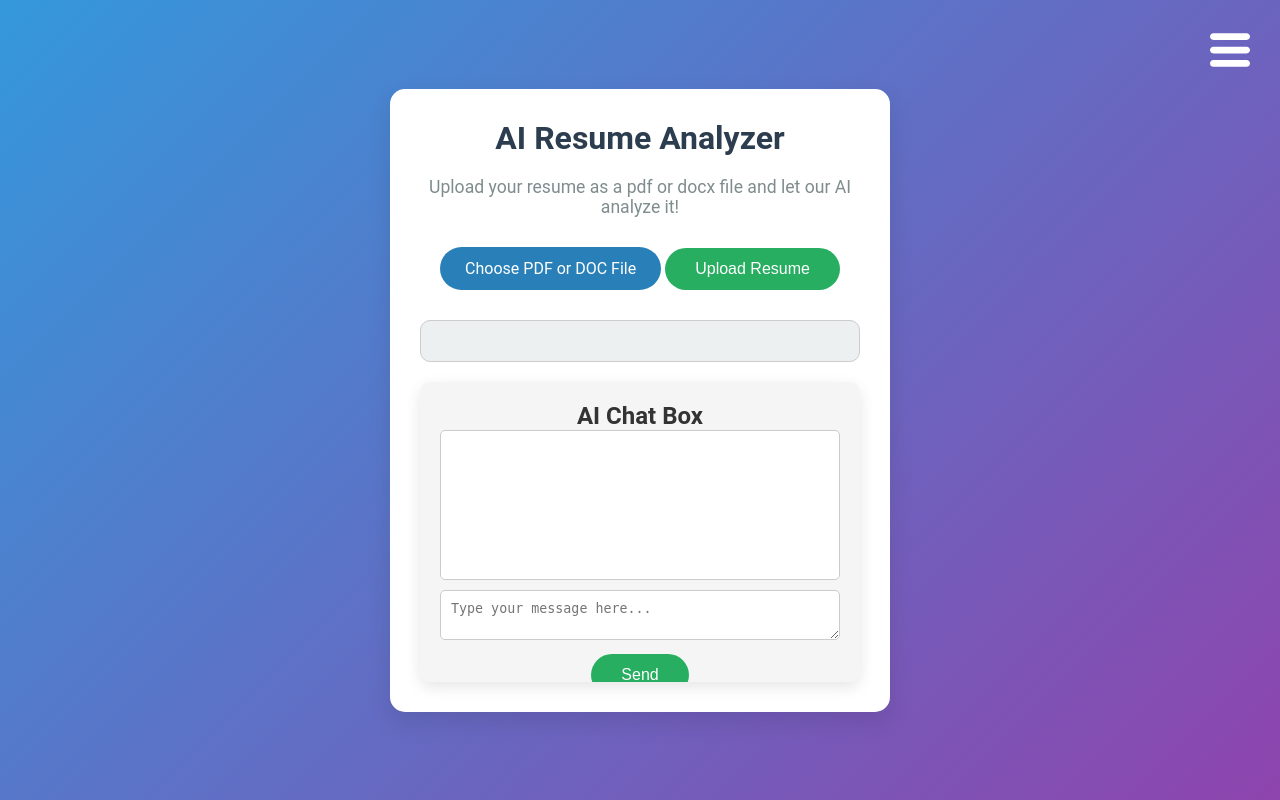
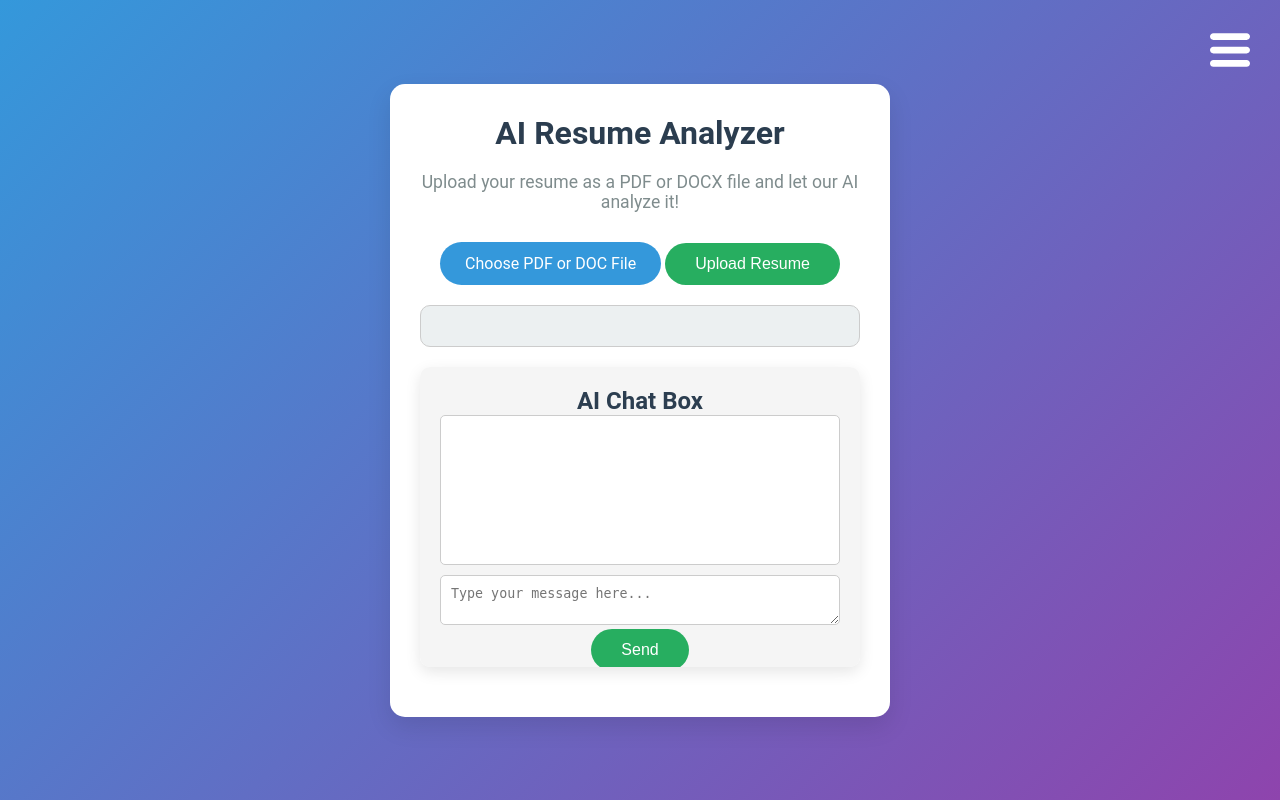
Before and after one commit to saJuarez/Capstone-Project, a Flask app: page / in a window 1280 px wide. Run offline with Flask 3, Linux system fonts and the light colour scheme.

Commit message:
Updated Buttons

```diff
--- a/static/styles.css
+++ b/static/styles.css
@@ -1,3 +1,15 @@
+/* Paintbrush */
+:root {
+    --primary-color: #3498db;
+    --secondary-color: #8e44ad;
+    --tertiary-color: #27ae60;
+    --quaternary-color: #e74c3c;
+    --light-gray: #ecf0f1;
+    --dark-gray: #2c3e50;
+    --text-color: rgb(43, 61, 79);
+    --font-family: 'Roboto', sans-serif;
+}
+
 /* Generic Selectors */
 * {
     margin: 0;
@@ -6,23 +18,31 @@
 }
 
 body {
-    font-family: 'Roboto', sans-serif;
-    background: linear-gradient(135deg, #3498db, #8e44ad);
+    font-family: var(--font-family);
+    background: linear-gradient(135deg, var(--primary-color), var(--secondary-color));
     display: flex;
     justify-content: center;
     align-items: center;
     height: 100vh;
-    color: #333;
+    color: var(--dark-gray);
     overflow: auto;
 }
 
 /* Utility Classes for Spacing */
-.mb-20 { margin-bottom: 20px; }
-.mb-30 { margin-bottom: 30px; }
-.pb-30 { padding-bottom: 30px; }
+.mb-20, h1, #analysis-result, .chat-box {
+    margin-bottom: 20px;
+}
+
+.mb-30, p {
+    margin-bottom: 30px;
+}
+
+.pb-30 {
+    padding-bottom: 30px;
+}
 
 /* Container Styles */
-.main-container {
+.main-container, .modal-content {
     background-color: white;
     padding: 30px;
     border-radius: 15px;
@@ -122,79 +150,84 @@ p {
     top: 10px;
     right: 25px;
     font-size: 36px;
-    color: rgb(43, 61, 79);
+    color: var(--text-color);
     cursor: pointer;
-}
-
-/* Logout Option */
-.logout-option {
-    position: absolute;
-    bottom: 20px;
-    left: 20px;
-    text-decoration: none;
-    font-size: 1rem;
-    color: #2c3e50;
-    display: flex;
-    align-items: center;
-    gap: 10px;
-    transition: color 0.3s ease;
-}
-
-.logout-option:hover {
-    color: #8e44ad;
-}
-
-#logout-icon {
-    width: 20px;
-    height: 20px;
-    fill: currentColor;
 }
 
 /* File Upload Styles */
 .upload-label {
     display: inline-block;
     padding: 12px 25px;
-    background-color: #2980b9;
+    background-color: var(--primary-color);
     color: white;
     border-radius: 50px;
     font-size: 1rem;
     cursor: pointer;
     transition: background-color 0.3s ease;
+    margin-bottom: 10px;
 }
 
 .upload-label:hover {
-    background-color: #3498db;
+    background-color: darken(var(--primary-color), 10%);
+    margin-bottom: 20px;
 }
 
 input[type="file"] {
     display: none;
 }
 
-/* Button Styles */
-button, #login-modal button, #send-chat {
+/* General Button Styles */
+.button {
     padding: 12px 30px;
-    background-color: #27ae60;
     color: white;
     border: none;
     border-radius: 50px;
     cursor: pointer;
     font-size: 1rem;
-    transition: background-color 0.3s ease, box-shadow 0.3s ease;
+    transition: background-color 0.3s ease, box-shadow 0.3s ease, color 0.3s ease;
 }
 
-button:hover, #login-modal button:hover, #send-chat:hover {
-    background-color: #2ecc71;
+.button:hover {
+    color: #333;
+    box-shadow: 0 4px 15px rgba(52, 152, 219, 0.3);
+}
+
+/* Specific Button Variants */
+#login-form #login-button, #upload-resume-button {
+    background-color: var(--tertiary-color);
+}
+
+#sign-up-button {
+    background-color: var(--primary-color);
+}
+
+#send-button {
+    background-color: var(--tertiary-color);
+}
+
+#login-form #login-button:hover, #upload-resume-button:hover {
+    background-color: lighten(var(--tertiary-color), 10%);
     box-shadow: 0 4px 15px rgba(46, 204, 113, 0.3);
+}
+
+#sign-up-button:hover {
+    background-color: darken(var(--primary-color), 10%);
+    box-shadow: 0 4px 15px rgba(52, 152, 219, 0.3);
+}
+
+#send-button:hover {
+    background-color: lighten(var(--quaternary-color), 10%);
+    box-shadow: 0 4px 15px rgba(231, 76, 60, 0.3);
 }
 
 /* Analysis Result */
 #analysis-result {
-    margin-top: 30px;
     padding: 20px;
-    background-color: #ecf0f1;
+    background-color: var(--light-gray);
     border-radius: 10px;
+    margin-top: 10px;
     border: 1px solid #ccc;
-    color: #2c3e50;
+    color: var(--dark-gray);
     font-size: 1rem;
 }
 
@@ -217,7 +250,6 @@ button:hover, #login-modal button:hover, #send-chat:hover {
 
 /* Chat Box Styles */
 .chat-box {
-    margin-top: 20px;
     background-color: #f5f5f5;
     border-radius: 10px;
     padding: 20px;
--- a/templates/index.html
+++ b/templates/index.html
@@ -8,87 +8,90 @@
 </head>
 <body>
     <!-- Side Menu -->
-    <div id="sidebar-icon">
+    <div id="sidebar-icon" aria-label="Open side menu">
         <img src="../static/images/icons/sidebar-icon.svg" alt="Hamburger Menu Icon" width="40" height="40">
     </div>
 
-    <div id="side-menu" class="side-menu">
-        <a href="#" class="close-menu">&times;</a>
+    <nav id="side-menu" class="side-menu" aria-label="Sidebar navigation">
+        <button class="close-menu" aria-label="Close side menu">&times;</button>
         <ul>
             <li>
                 <a href="#">
-                    <img src="../static/images/icons/suitcase-icon.svg" alt="Suitcase Icon" width="24" height="24">
+                    <img src="../static/images/icons/suitcase-icon.svg" alt="Jobs icon" width="24" height="24">
                     Jobs
                 </a>
             </li>
             <li>
                 <a href="#">
-                    <img src="../static/images/icons/history-icon.svg" alt="History Icon" width="24" height="24">
+                    <img src="../static/images/icons/history-icon.svg" alt="Rating history icon" width="24" height="24">
                     Rating History
                 </a>
             </li>
             <li>
                 <a href="#">
-                    <img src="../static/images/icons/settings-icon.svg" alt="Settings Icon" width="24" height="24">
+                    <img src="../static/images/icons/settings-icon.svg" alt="Settings icon" width="24" height="24">
                     Settings
                 </a>
             </li>
         </ul>
         <a href="#" id="logout-button" class="logout-option">
-            <img src="../static/images/icons/logout-icon.svg" alt="Logout Icon" width="20" height="20">
+            <img src="../static/images/icons/logout-icon.svg" alt="Logout icon" width="20" height="20">
             Logout
         </a>
-    </div>
+    </nav>
 
     <!-- Login Modal -->
-    <div id="login-modal" class="modal">
+    <div id="login-modal" class="modal" aria-hidden="true">
         <div class="modal-content">
-            <span class="close-modal">&times;</span>
+            <button class="close-modal" aria-label="Close login modal">&times;</button>
             <h2>Log In</h2>
-            <form id="login-form">
+            <form id="login-form" autocomplete="off">
                 <label for="email">Email:</label>
-                <input type="email" id="email" name="email" required><br><br>
+                <input type="email" id="email" name="email" required>
 
                 <label for="password">Password:</label>
-                <input type="password" id="password" name="password" required><br><br>
+                <input type="password" id="password" name="password" required>
 
-                <button type="submit" class="button">Log In</button>
+                <div class="button-container">
+                    <button type="submit" id="login-button" class="button">Log In</button>
+                    <button type="button" id="sign-up-button" class="button">Sign Up</button>
+                </div>
             </form>
         </div>
     </div>
 
-    <div class="main-container">
+    <!-- Main Content -->
+    <main class="main-container">
         <h1>AI Resume Analyzer</h1>
-        <p>Upload your resume as a pdf or docx file and let our AI analyze it!</p>
+        <p>Upload your resume as a PDF or DOCX file and let our AI analyze it!</p>
 
         <form id="resume-form" action="/upload" method="POST" enctype="multipart/form-data">
             <label for="resume-upload" class="upload-label">Choose PDF or DOC File</label>
             <input type="file" id="resume-upload" name="resume" accept=".pdf, .doc, .docx" required>
-            <button type="submit">Upload Resume</button>
+            <button type="submit" id="upload-resume-button" class="button upload-button">Upload Resume</button>
         </form>
 
-        <div id="analysis-result"></div>
+        <div id="analysis-result" aria-live="polite"></div>
 
-        <!-- Modal structure -->
-        <div id="grade-modal" class="modal">
+        <!-- Grade Modal Structure -->
+        <div id="grade-modal" class="modal" aria-hidden="true">
             <div class="modal-content">
-                <span class="close-modal">&times;</span>
+                <button class="close-modal" aria-label="Close grade modal">&times;</button>
                 <h2>Grade Result</h2>
                 <p id="grade-result"></p>
                 <ul id="feedback-list"></ul>
-                <!-- Download Button -->
-                <button id="download-feedback">Download Feedback</button>
+                <button id="download-feedback" class="button">Download Feedback</button>
             </div>
         </div>
 
         <!-- AI Chat Box -->
-        <div class="chat-box">
-            <h2>AI Chat Box</h2>
-            <div id="chat-log"></div>
-            <textarea id="chat-input" placeholder="Type your message here..."></textarea>
-            <button id="send-chat">Send</button>
-        </div>
-    </div>
+        <section class="chat-box" aria-labelledby="chat-heading">
+            <h2 id="chat-heading">AI Chat Box</h2>
+            <div id="chat-log" aria-live="polite"></div>
+            <textarea id="chat-input" placeholder="Type your message here..." aria-label="Chat input area"></textarea>
+            <button id="send-button" class="button">Send</button>
+        </section>
+    </main>
 
     <script src="{{ url_for('static', filename='script.js') }}"></script>
 </body>
```
Also changed, not shown: other parts of static/styles.css (+32 -48 lines), static/script.js (+36 -16 lines), README.md.
